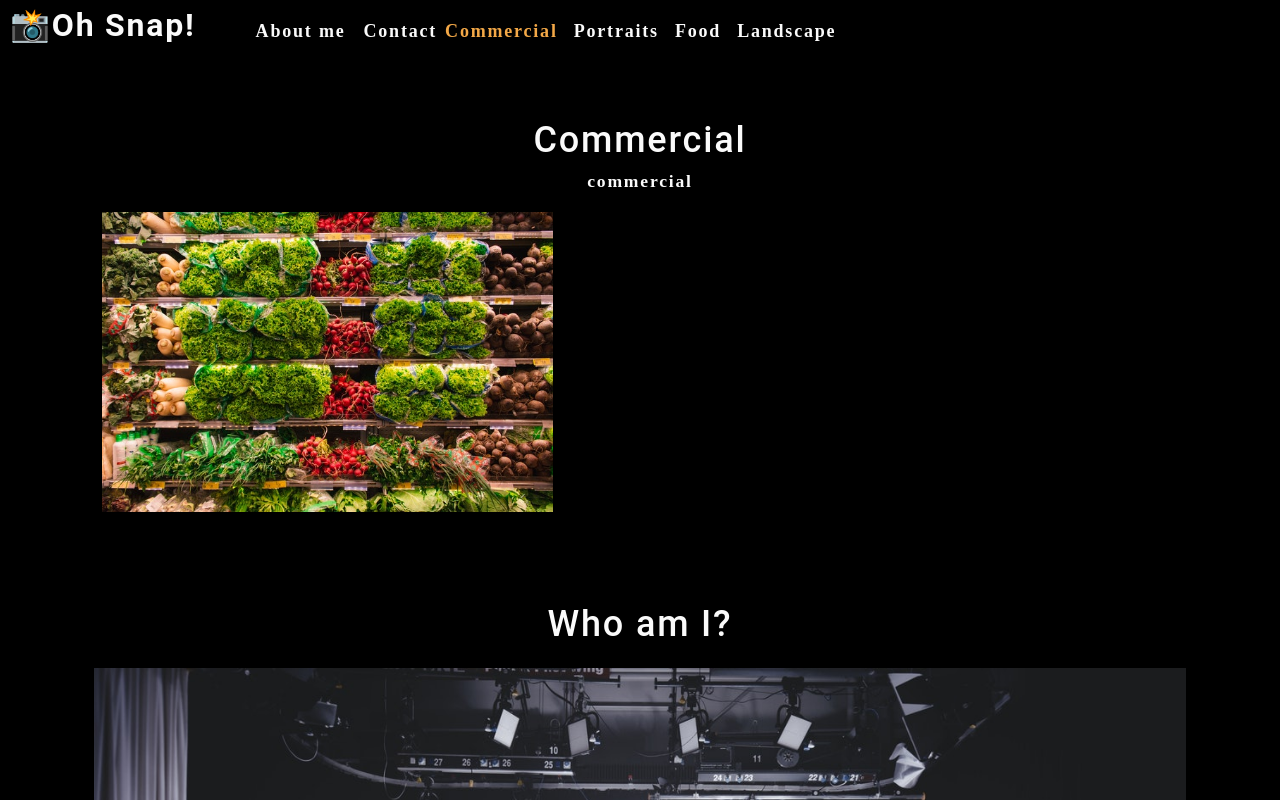
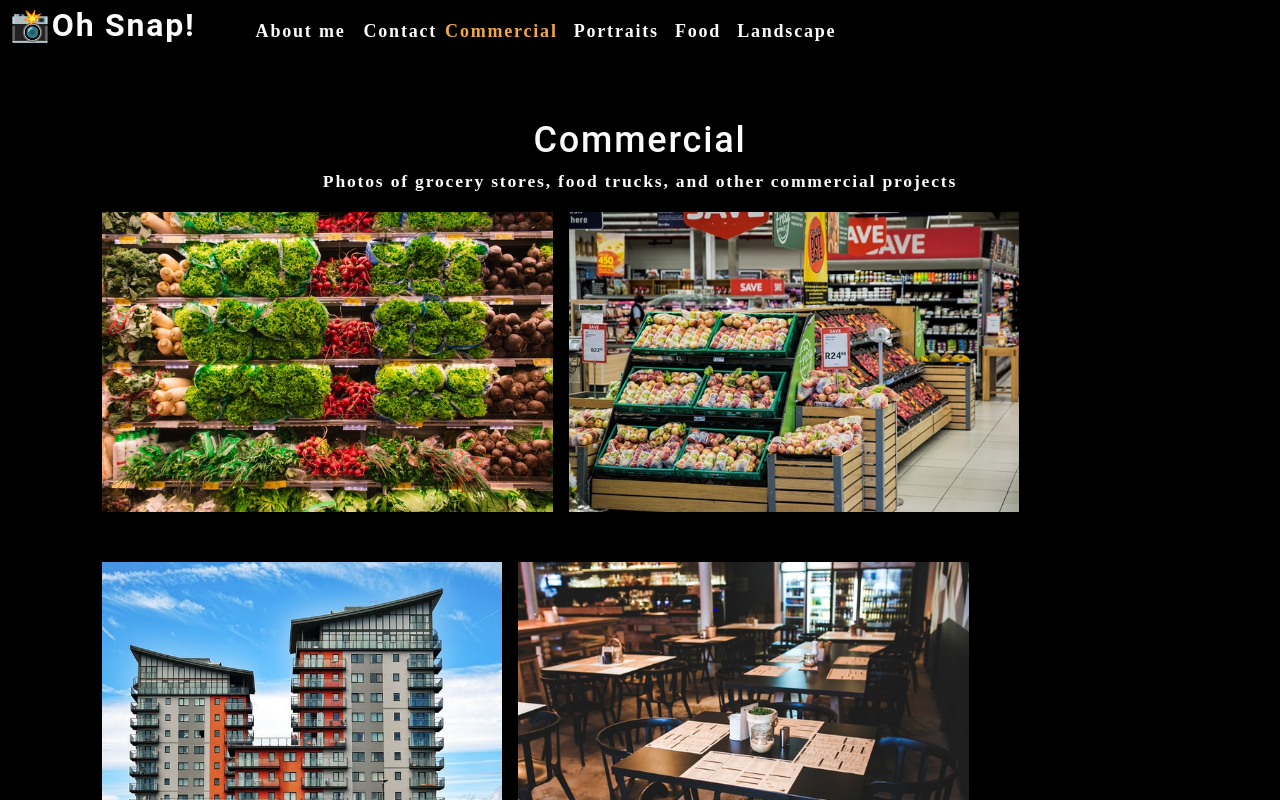
Before and after one commit to soundproofboot/photo-port, a React (Create React App) app: page / in a window 1280 px wide. Shown: the top 800 px of the page. Built offline with nearby package versions, Linux system fonts and the light colour scheme.

Commit message:
set up gallery, need to go back to tests

```diff
--- a/src/App.js
+++ b/src/App.js
@@ -30,7 +30,7 @@
       />
       <main>
         <div>
-          <Gallery />
+          <Gallery currentCategory={currentCategory}/>
           <About />
         </div>
       </main>
--- a/src/components/Gallery/index.js
+++ b/src/components/Gallery/index.js
@@ -1,20 +1,15 @@
 import React from 'react'
-import { capitalizeFirstLetter } from '../../utils/helpers'
-import photo from '../../assets/small/commercial/0.jpg'
+import { capitalizeFirstLetter } from '../../utils/helpers';
+import PhotoList from '../PhotoList';
 
-const Gallery = (props) => {
-  const currentCategory = {
-    name: 'commercial',
-    description: 'Photos of grocery stores, food trucks, and other commercial projects'
-  };
+const Gallery = ({ currentCategory }) => {
+  const { name, description } = currentCategory;
 
   return (
     <section>
-      <h1>{capitalizeFirstLetter(currentCategory.name)} </h1>
-      <p>{currentCategory.name} </p>
-      <div className='flex-row'>
-        <img src={photo} alt='Commercial Example' className='img-thumbnail mx-1'/>
-      </div>
+      <h1 data-testid='h1tag'>{capitalizeFirstLetter(name)} </h1>
+      <p>{description} </p>
+      <PhotoList category={currentCategory.name} />
     </section>
   )
 }
--- /dev/null
+++ b/src/components/PhotoList/index.js
@@ -0,0 +1,140 @@
+import { useState } from 'react';
+
+import React from 'react';
+
+const PhotoList = ({ category }) => {
+  const [photos] = useState([
+    {
+      name: 'Grocery aisle',
+      category: 'commercial',
+      description:
+        'Lorem ipsum dolor sit amet, consectetur adipiscing elit. Nunc ultricie',
+    },
+    {
+      name: 'Grocery booth',
+      category: 'commercial',
+      description:
+        'Lorem ipsum dolor sit amet, consectetur adipiscing elit. Nunc ultricie',
+    },
+    {
+      name: 'Building exterior',
+      category: 'commercial',
+      description:
+        'Lorem ipsum dolor sit amet, consectetur adipiscing elit. Nunc ultricie',
+    },
+    {
+      name: 'Restaurant table',
+      category: 'commercial',
+      description:
+        'Lorem ipsum dolor sit amet, consectetur adipiscing elit. Nunc ultricie',
+    },
+    {
+      name: 'Cafe interior',
+      category: 'commercial',
+      description:
+        'Lorem ipsum dolor sit amet, consectetur adipiscing elit. Nunc ultricie',
+    },
+    {
+      name: 'Cat green eyes',
+      category: 'portraits',
+      description:
+        'Lorem ipsum dolor sit amet, consectetur adipiscing elit. Nunc ultricie',
+    },
+    {
+      name: 'Green parrot',
+      category: 'portraits',
+      description:
+        'Lorem ipsum dolor sit amet, consectetur adipiscing elit. Nunc ultricie',
+    },
+    {
+      name: 'Yellow macaw',
+      category: 'portraits',
+      description:
+        'Lorem ipsum dolor sit amet, consectetur adipiscing elit. Nunc ultricie',
+    },
+    {
+      name: 'Pug smile',
+      category: 'portraits',
+      description:
+        'Lorem ipsum dolor sit amet, consectetur adipiscing elit. Nunc ultricie',
+    },
+    {
+      name: 'Pancakes',
+      category: 'food',
+      description:
+        'Lorem ipsum dolor sit amet, consectetur adipiscing elit. Nunc ultricie',
+    },
+    {
+      name: 'Burrito',
+      category: 'food',
+      description:
+        'Lorem ipsum dolor sit amet, consectetur adipiscing elit. Nunc ultricie',
+    },
+    {
+      name: 'Scallop pasta',
+      category: 'food',
+      description:
+        'Lorem ipsum dolor sit amet, consectetur adipiscing elit. Nunc ultricie',
+    },
+    {
+      name: 'Burger',
+      category: 'food',
+      description:
+        'Lorem ipsum dolor sit amet, consectetur adipiscing elit. Nunc ultricie',
+    },
+    {
+      name: 'Fruit bowl',
+      category: 'food',
+      description:
+        'Lorem ipsum dolor sit amet, consectetur adipiscing elit. Nunc ultricie',
+    },
+    {
+      name: 'Green river',
+      category: 'landscape',
+      description:
+        'Lorem ipsum dolor sit amet, consectetur adipiscing elit. Nunc ultricie',
+    },
+    {
+      name: 'Docks',
+      category: 'landscape',
+      description:
+        'Lorem ipsum dolor sit amet, consectetur adipiscing elit. Nunc ultricie',
+    },
+    {
+      name: 'Panoramic village by sea',
+      category: 'landscape',
+      description:
+        'Lorem ipsum dolor sit amet, consectetur adipiscing elit. Nunc ultricie',
+    },
+    {
+      name: 'Domestic landscape',
+      category: 'landscape',
+      description:
+        'Lorem ipsum dolor sit amet, consectetur adipiscing elit. Nunc ultricie',
+    },
+    {
+      name: 'Park bench',
+      category: 'landscape',
+      description:
+        'Lorem ipsum dolor sit amet, consectetur adipiscing elit. Nunc ultricie',
+    },
+  ]);
+
+  const currentPhotos = photos.filter((photo) => photo.category === category);
+  return (
+    <div>
+      <div className="flex-row">
+        {currentPhotos.map((image, i) => (
+          <img
+            src={require(`../../assets/small/${category}/${i}.jpg`)}
+            alt={image.name}
+            className="img-thumbnail mx-1"
+            key={image.name}
+          />
+        ))}
+      </div>
+    </div>
+  );
+};
+
+export default PhotoList;
```
